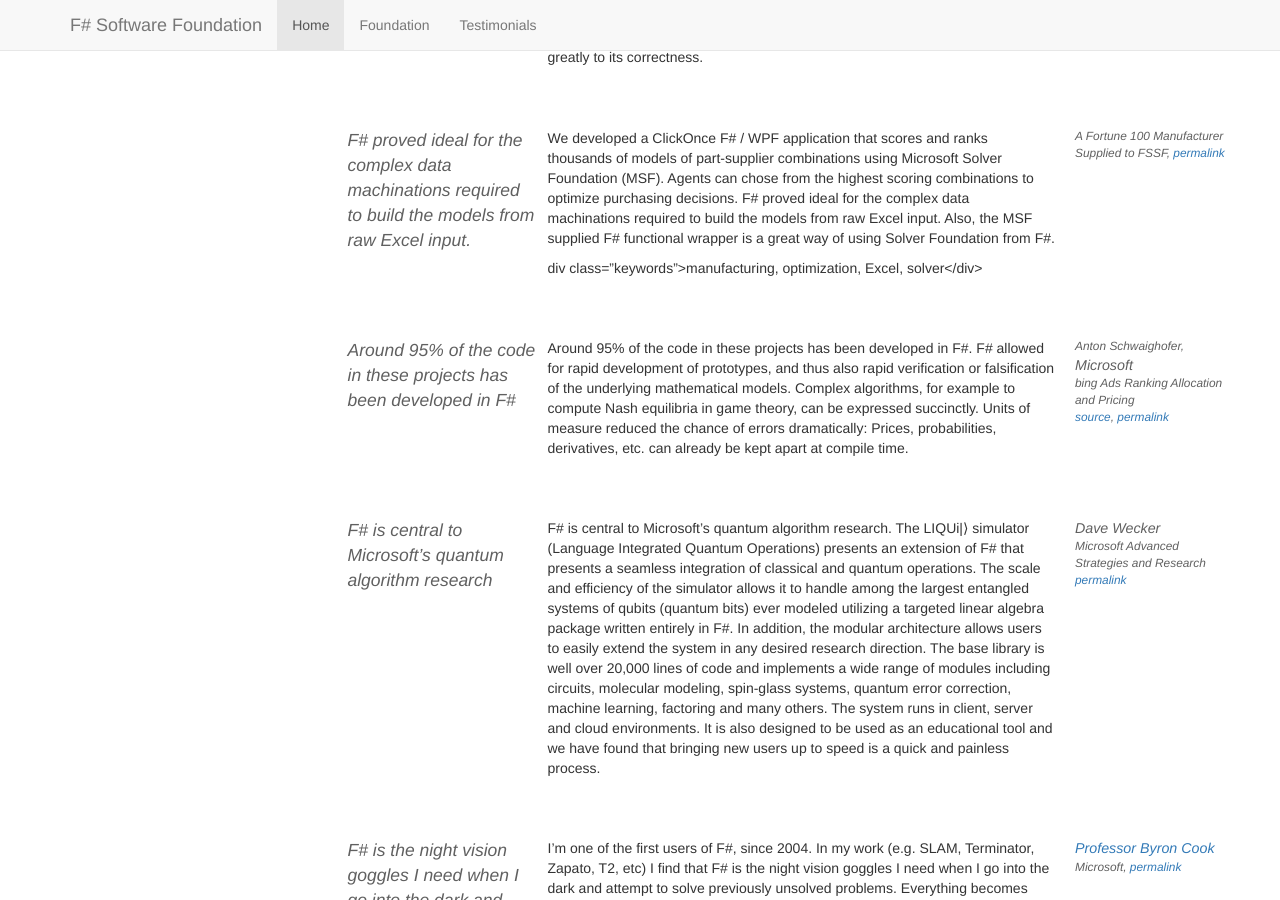
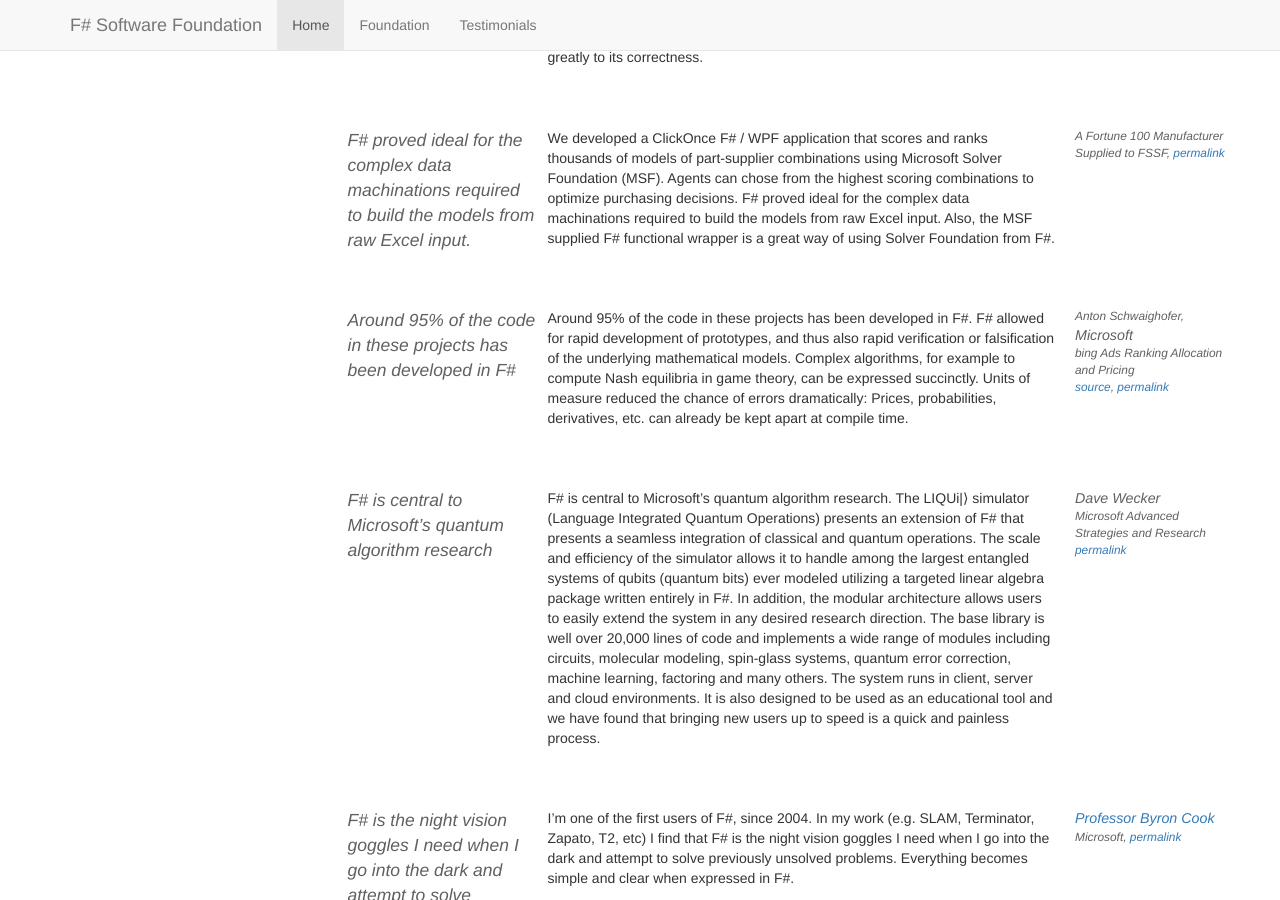
Before and after one commit to fsharp/fsharp.org, a Jekyll site: the page built from testimonials/index.md, in a window 1280 px wide and 900 px high, scrolled down 6924 px. Built offline with Jekyll 4.4.1, drawn with Linux system fonts in a browser that asks for light colours; nearby versions of some CDN libraries; some web fonts are replaced; comment, search, counter and statistics services are not loaded.

Commit message:
Update index.md

```diff
--- a/testimonials/index.md
+++ b/testimonials/index.md
@@ -480,7 +480,7 @@
 
 We developed a ClickOnce F# / WPF application that scores and ranks thousands of models of part-supplier combinations using Microsoft Solver Foundation (MSF). Agents can chose from the highest scoring combinations to optimize purchasing decisions. F# proved ideal for the complex data machinations required to build the models from raw Excel input. Also, the MSF supplied F# functional wrapper is a great way of using Solver Foundation from F#.
 
-div class="keywords">manufacturing, optimization, Excel, solver</div>
+<div class="keywords">manufacturing, optimization, Excel, solver</div>
 
 <a id="advertisement-rating-and-ranking-at-microsoft" > </a>
 ---
```
